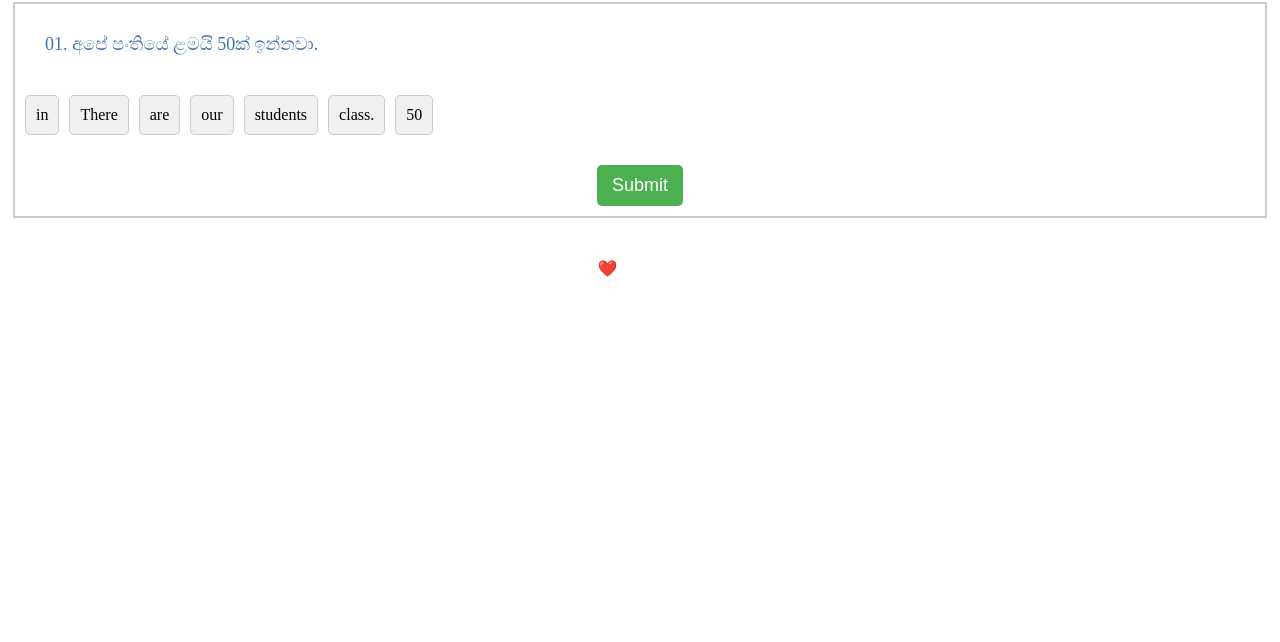
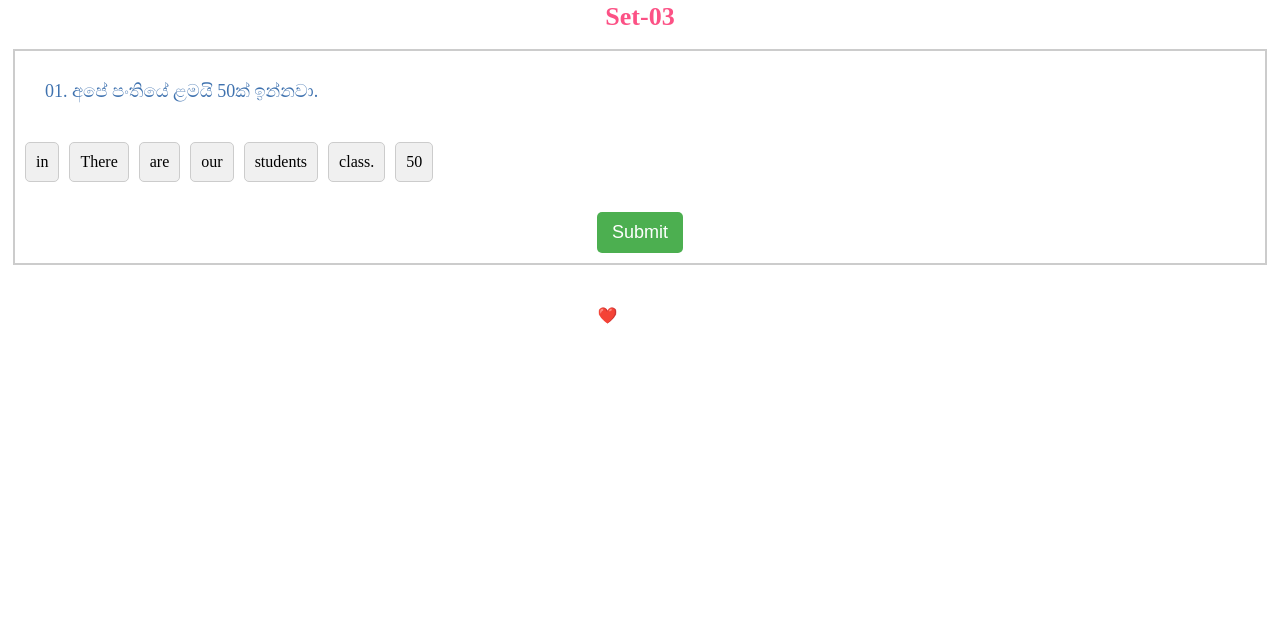
Before and after one commit to Krishbro/English-Sent-Maker-03, a plain HTML site: page index.html in a window 1280 px wide. Shown: the part 158-800 px from the top of the page. Drawn offline with Linux system fonts and the light colour scheme.

Commit message:
Update index.html

```diff
--- a/index.html
+++ b/index.html
@@ -9,6 +9,7 @@
 
     <div class="container">
       <h1>English Sentences  Maker <img src="https://cdn-icons-png.flaticon.com/512/3790/3790171.png" alt=""> </h1>
+      <h1>Set-03</h1>
 
       <div class="game">
         <div class="sentence">
```
